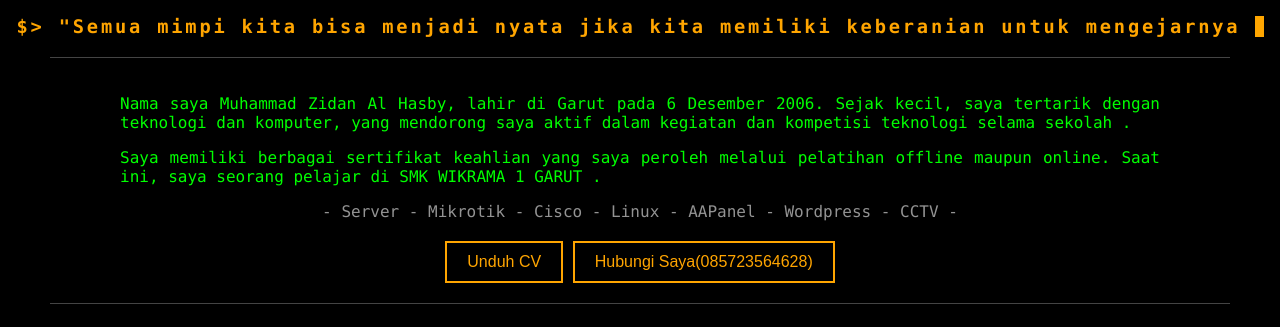
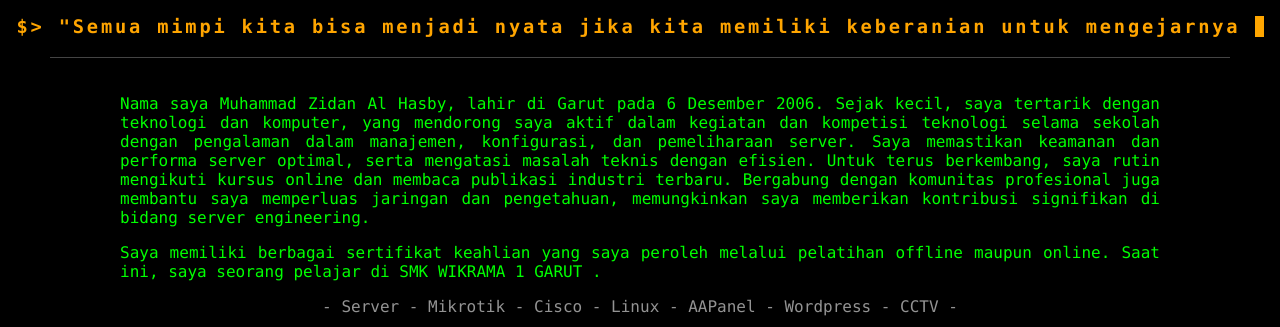
Before and after one commit to zidanalhasby/cv.digital, a plain HTML site: page index.html in a window 1280 px wide. Shown: the part 232-559 px from the top of the page. Drawn offline with Linux system fonts and the light colour scheme.

Commit message:
Update index.html

```diff
--- a/index.html
+++ b/index.html
@@ -45,7 +45,9 @@
     <section id="about">
         <div class="deskripsi">
             <p >Nama saya Muhammad Zidan Al Hasby, lahir di Garut pada 6 Desember 2006. Sejak kecil, saya tertarik dengan teknologi dan komputer, yang mendorong saya aktif dalam kegiatan dan kompetisi teknologi selama sekolah
-.</p>
+dengan pengalaman dalam manajemen, konfigurasi, dan pemeliharaan server. Saya memastikan keamanan dan performa server optimal, serta mengatasi masalah teknis dengan efisien.
+
+Untuk terus berkembang, saya rutin mengikuti kursus online dan membaca publikasi industri terbaru. Bergabung dengan komunitas profesional juga membantu saya memperluas jaringan dan pengetahuan, memungkinkan saya memberikan kontribusi signifikan di bidang server engineering.</p>
             <p>Saya memiliki berbagai sertifikat keahlian yang saya peroleh melalui pelatihan offline maupun online. Saat ini, saya seorang pelajar di SMK WIKRAMA 1 GARUT .</p>
          </div>
         <p class="keywords acak"> - Server - Mikrotik - Cisco - Linux - AAPanel - Wordpress - CCTV  -<br>- IoT - Smart City - Bardi -cyber security -</p>
```
